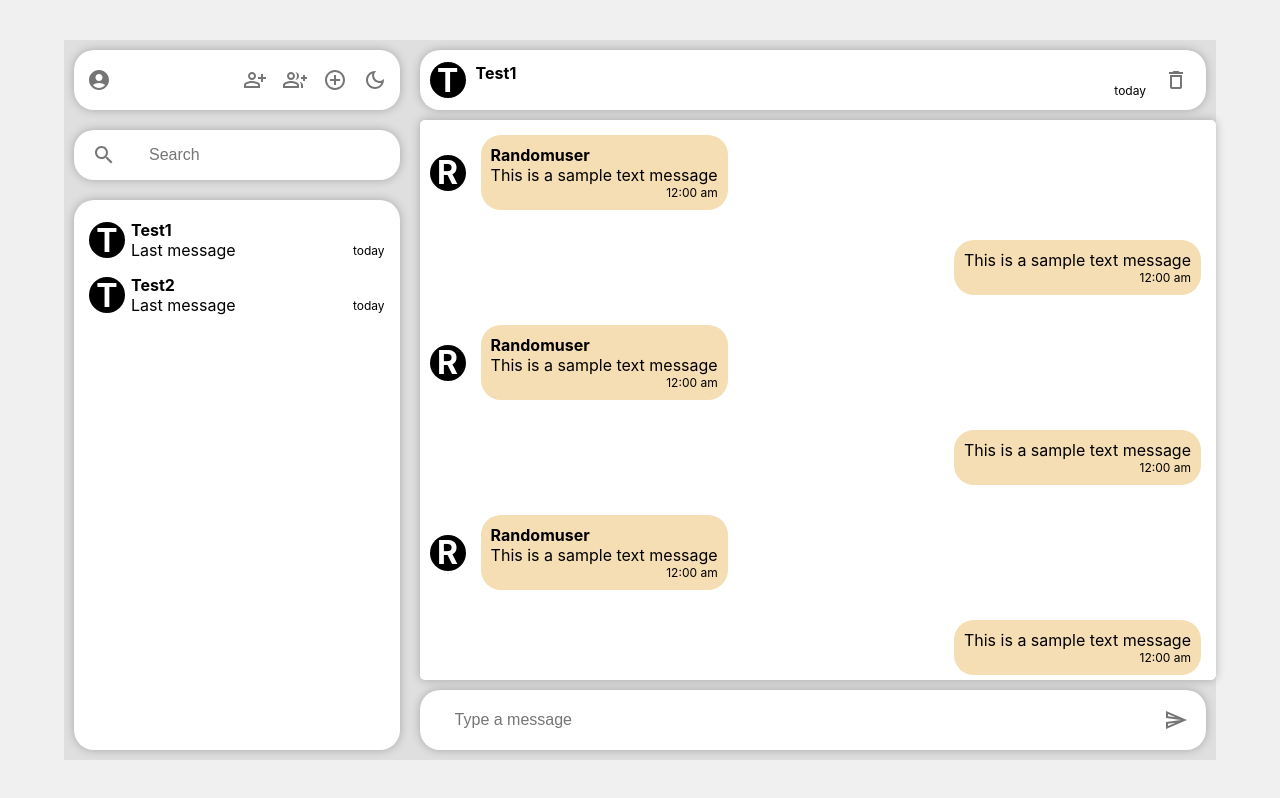
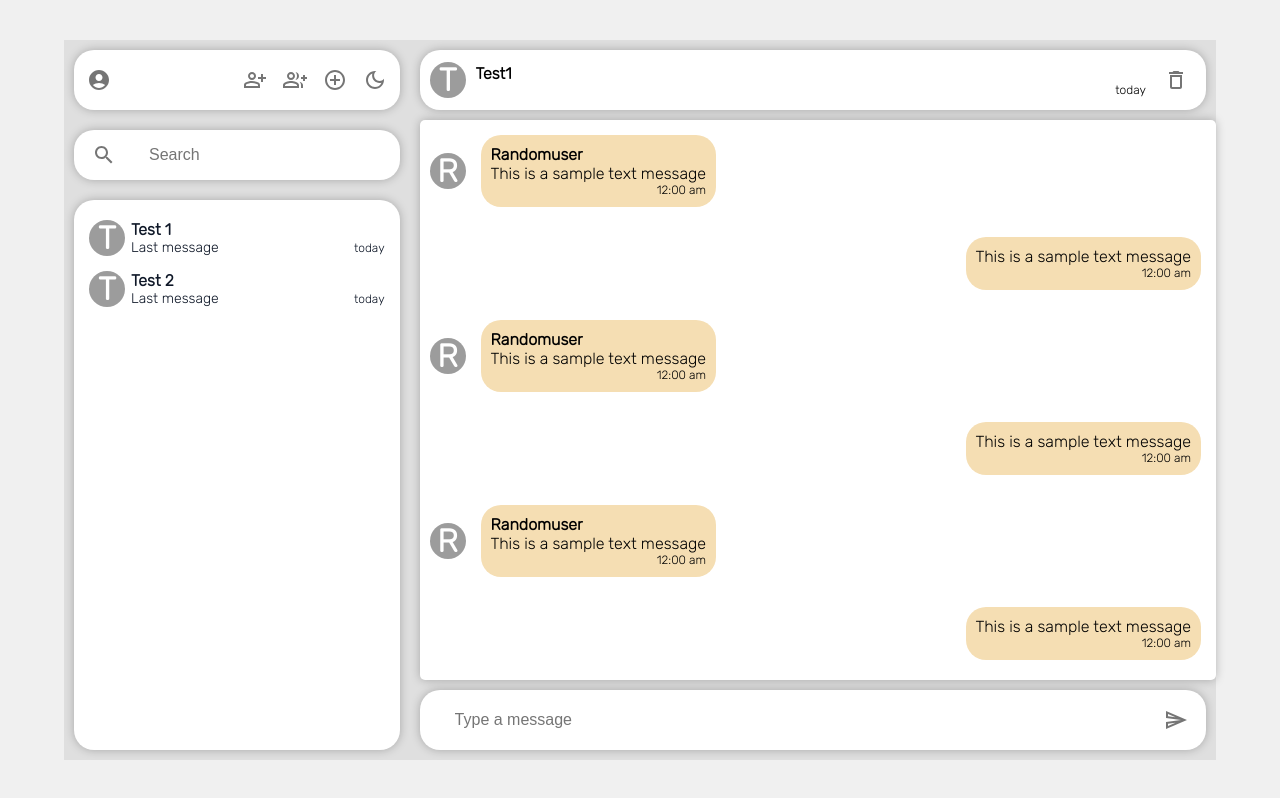
Before and after one commit to ehxdie/Chat-Application, a React (Create React App) app in the folder tensor_chat/: page /ChatArea in a window 1280 px wide. Built offline with nearby package versions, Linux system fonts and the light colour scheme.

Commit message:
Finished setting up theme switch for the sidepanel

```diff
--- a/tensor_chat/public/index.html
+++ b/tensor_chat/public/index.html
@@ -15,6 +15,9 @@
       user's mobile device or desktop. See https://developers.google.com/web/fundamentals/web-app-manifest/
     -->
     <link rel="manifest" href="%PUBLIC_URL%/manifest.json" />
+    <style>
+      @import url('https://fonts.googleapis.com/css2?family=Karla:wght@200;400;500&family=Rubik:wght@300&display=swap');
+    </style>
     <!--
       Notice the use of %PUBLIC_URL% in the tags above.
       It will be replaced with the URL of the `public` folder during the build.
--- a/tensor_chat/src/Features/Store.js
+++ b/tensor_chat/src/Features/Store.js
@@ -4,4 +4,5 @@ import { themeSlice } from './themeSlice'
 // Setting up the redux store
 export const store = configureStore({
     reducer: themeSlice.reducer
+
 })
--- a/tensor_chat/src/Features/themeSlice.js
+++ b/tensor_chat/src/Features/themeSlice.js
@@ -1,15 +1,18 @@
 import { createSlice } from "@reduxjs/toolkit";
 
 // Setting up state for the the application theme
+
+
 export const themeSlice = createSlice({
-    name: "theme",
+    name: "toggleTheme",
     initialState: true,
     reducers: {
         toggleTheme: (state) => {
-            state = !state;
+            return !state;
         }
     }
 })
 
 // getting the created action creators
 export const { toggleTheme } = themeSlice.actions;
+export default themeSlice.reducer
--- a/tensor_chat/src/components/Chats.js
+++ b/tensor_chat/src/components/Chats.js
@@ -1,21 +1,28 @@
 import React from 'react'
 
 import { useNavigate } from "react-router-dom";
+import { useSelector } from 'react-redux/es/hooks/useSelector';
 
 
 
 /* This component will keep track of the conversation a user is having*/
 function Chats(props) {
+
+  // Getting access to the application theme state
+  const theme = useSelector((state) => state);
+
+
   // Setting up navigation links to the chat area for each conversation
   const navigate = useNavigate();
+
   return (
     <div className='chat-box' onClick={() => {
       navigate("/ChatArea")
     }}>
         <div className='chat-icon'>{props.name[0]}</div>
-        <div className='chat-name'>{props.name}</div>
-        <div className='chat-lastmessage'>{props.lastMessage}</div>
-        <div className='chat-timestap'>{props.timeStap}</div>
+      <div className={theme ? 'chat-name' : 'chat-name-dark'}>{props.name}</div>
+      <div className={theme ? 'chat-lastmessage' : 'chat-lastmessage-dark'}>{props.lastMessage}</div>
+      <div className={theme ? 'chat-timestap' : 'chat-timestap-dark'}>{props.timeStap}</div>
     </div>
   )
 }
--- a/tensor_chat/src/components/SidePanel.js
+++ b/tensor_chat/src/components/SidePanel.js
@@ -25,12 +25,12 @@ function SidePanel() {
     /* Setting up dummy data for the chat preview*/
     const [conversations, setConversations] = useState([
         {
-            name: "Test1",
+            name: "Test 1",
             lastMessage: "Last message",
             timeStap: "today"
         },
         {
-            name: "Test2",
+            name: "Test 2",
             lastMessage: "Last message",
             timeStap: "today"
         }
@@ -57,14 +57,12 @@ function SidePanel() {
 //    };
 
    /* Setting up toogle button to change to dark mode using react-dom */
-   const theme = useSelector(state => state);
 
+   const theme = useSelector((state) => state);
+    console.log(theme);
    // This handles the dispatching of the toggle theme action
    const dispatch = useDispatch();
 
-   const handleClick = () => {
-        dispatch(toggleTheme())
-    }
 
 
   return (
@@ -98,7 +96,7 @@ function SidePanel() {
                   }}>
                       <AddCircleOutlineOutlinedIcon className={theme ? "icons" : "icons-dark"} />
                   </IconButton>
-                  <IconButton onClick={handleClick}>
+                  <IconButton onClick={() => dispatch(toggleTheme())}>
                       {theme && <DarkModeOutlinedIcon />} {!theme &&  <WbSunnyOutlinedIcon className="icons-dark"/>}
                   </IconButton>
 
@@ -111,7 +109,7 @@ function SidePanel() {
             <IconButton>
                   <SearchOutlinedIcon className={theme ? "icons" : "icons-dark"} />
             </IconButton>
-            <input placeholder='Search' className='search-box'></input>
+              <input placeholder='Search' className={"search-box" + (theme ? "" : "-dark")}></input>
         </div>
 
         {/* The chat section of the side panel*/}
--- a/tensor_chat/src/components/myStyles.css
+++ b/tensor_chat/src/components/myStyles.css
@@ -81,6 +81,17 @@
     padding: 10px;
 
 }
+.search-box-dark{
+    background-color: var(--neutral-active, #0F1828);
+    outline-width: 0;
+    border: none;
+    font-size: 1rem;
+    margin-left: 15px;
+    flex: 1;
+    border-radius: 20px;
+    padding: 10px;
+    color: #FFFFFF;
+}
 
 .sp-chatsection {
     background-color: #FFFFFF;
@@ -111,6 +122,12 @@
     border-radius: 20px;
     overflow: scroll;
     transition-duration: 0.5s;
+    color: var(--neutral-active, #0F1828);
+        /* Body/01 */
+        font-family: 'Karla', sans-serif;
+        font-family: 'Rubik', sans-serif;
+        font-style: normal;
+        /* 171.429% */
 
 }
 .chat-box:hover{
@@ -128,7 +145,8 @@
     display: flex;
     justify-content: center;
     align-items: center;
-    background-color: black;
+    background-color: rgb(156, 156, 156);
+
 
     font-size: 2rem;
     font-weight: bolder;
@@ -147,10 +165,29 @@
     align-self: center;
     font-weight: bold;
 }
+.chat-name-dark{
+    grid-area: 1/2/2/4;
+        justify-content: center;
+        align-self: center;
+        font-weight: bold;
+        color: #F7F7FC;
+}
 .chat-lastmessage{
+    font-size: 14px;
+}
+.chat-lastmessage-dark {
+    color: #ADB5BD;
+    font-size: 14px;
+}
+.chat-timestap{
+    font-size: 0.75rem;
+    justify-self: flex-end;
+    justify-content: center;
+    align-self: center;
 
 }
-.chat-timestap{
+.chat-timestap-dark{
+    color:#ADB5BD;
     font-size: 0.75rem;
     justify-self: flex-end;
     justify-content: center;
@@ -164,6 +201,7 @@
     background-color: #dfdfdf;
     flex: 0.7;
 
+
 }
 .chatArea-header{
    display: flex;
@@ -174,6 +212,8 @@
    margin: 10px;
    border-radius: 20px;
 box-shadow: 0 0 10px rgba(0, 0, 0, 0.25);
+font-family: 'Karla', sans-serif;
+    font-family: 'Rubik', sans-serif;
 
 }
 .header-text{
@@ -199,6 +239,8 @@ box-shadow: 0 0 10px rgba(0, 0, 0, 0.25);
     gap: 10px;
     padding: 10px 10px;
     border-radius: 20px;
+    font-family: 'Karla', sans-serif;
+        font-family: 'Rubik', sans-serif;
 
 
 }
@@ -208,6 +250,8 @@ box-shadow: 0 0 10px rgba(0, 0, 0, 0.25);
     align-items: center;
     gap: 10px;
     padding: 10px 10px;
+    font-family: 'Karla', sans-serif;
+        font-family: 'Rubik', sans-serif;
 
 }
 .message-box {
--- a/tensor_chat/src/index.js
+++ b/tensor_chat/src/index.js
@@ -3,6 +3,7 @@ import ReactDOM from 'react-dom/client';
 import './index.css';
 import App from './App';
 import reportWebVitals from './reportWebVitals';
+
 
 const root = ReactDOM.createRoot(document.getElementById('root'));
 root.render(
```
